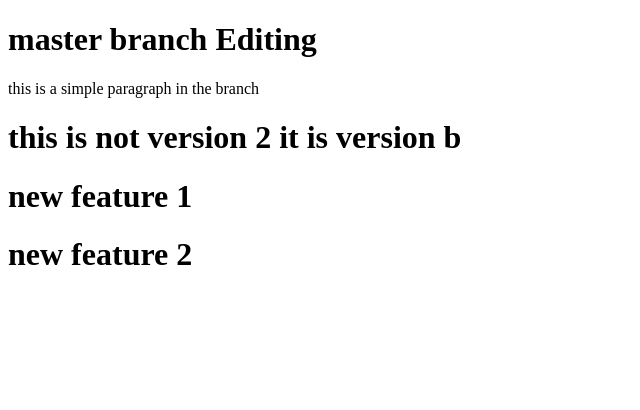
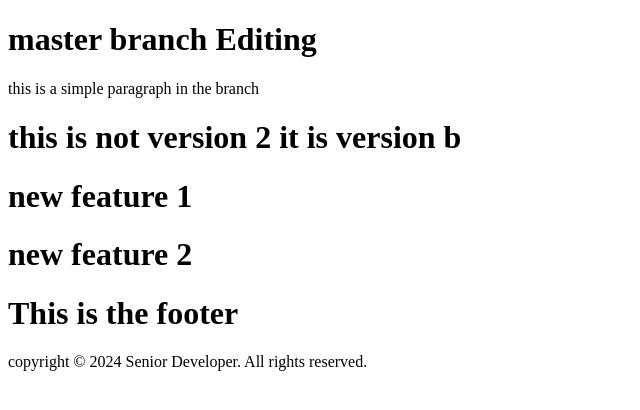
Before and after one commit to tesfsh16/github-training, a plain HTML site: page index.html in a window 1280 px wide. Shown: the whole page, without its empty margins (0-640 px from the left). Drawn offline with Linux system fonts and the light colour scheme.

Commit message:
add footer

```diff
--- a/index.html
+++ b/index.html
@@ -11,5 +11,10 @@
     <h1>this is not version 2 it is version b </h1>
     <h1>new feature 1</h1>
     <h1>new feature 2</h1>
+    <footer>
+        <h1>This is the footer </h1>
+    <p>
+        copyright &copy; 2024 Senior Developer. All rights reserved.
+    </p>    </footer>
   </body>
 </html>
```
